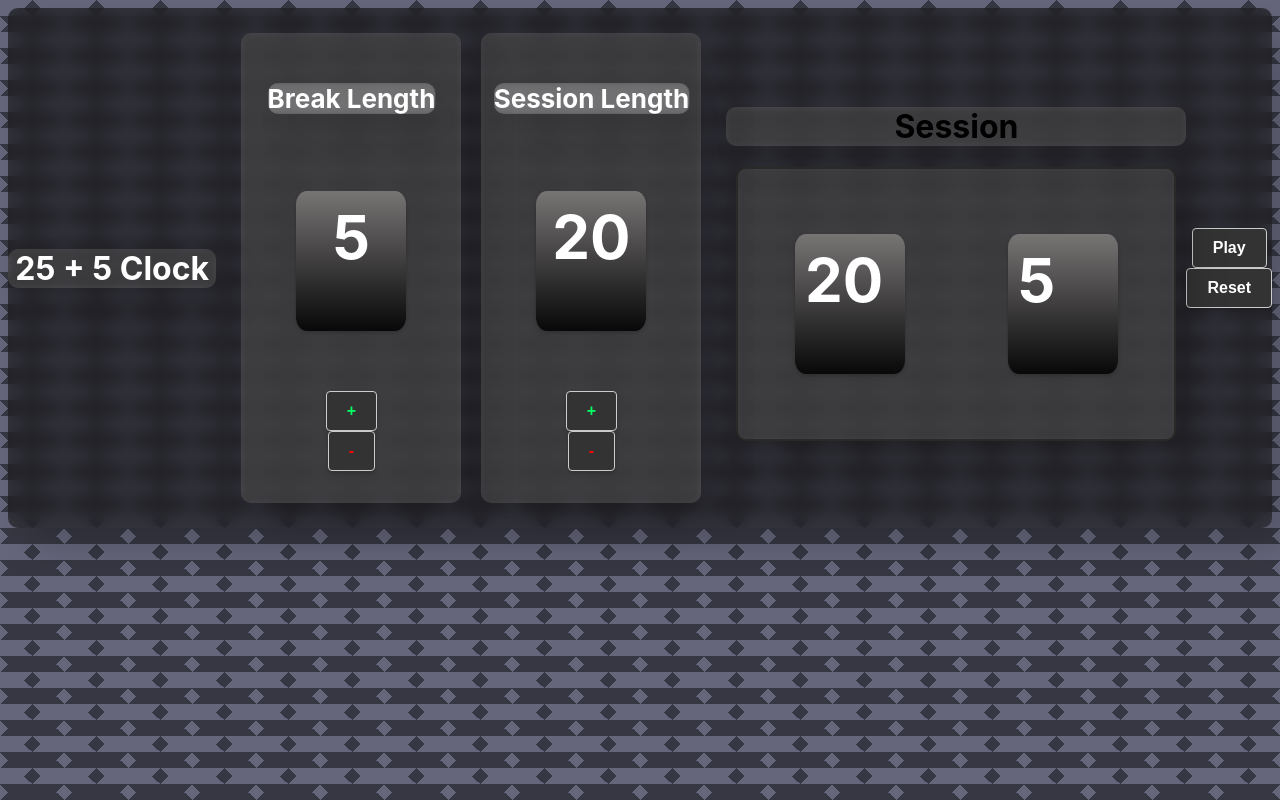
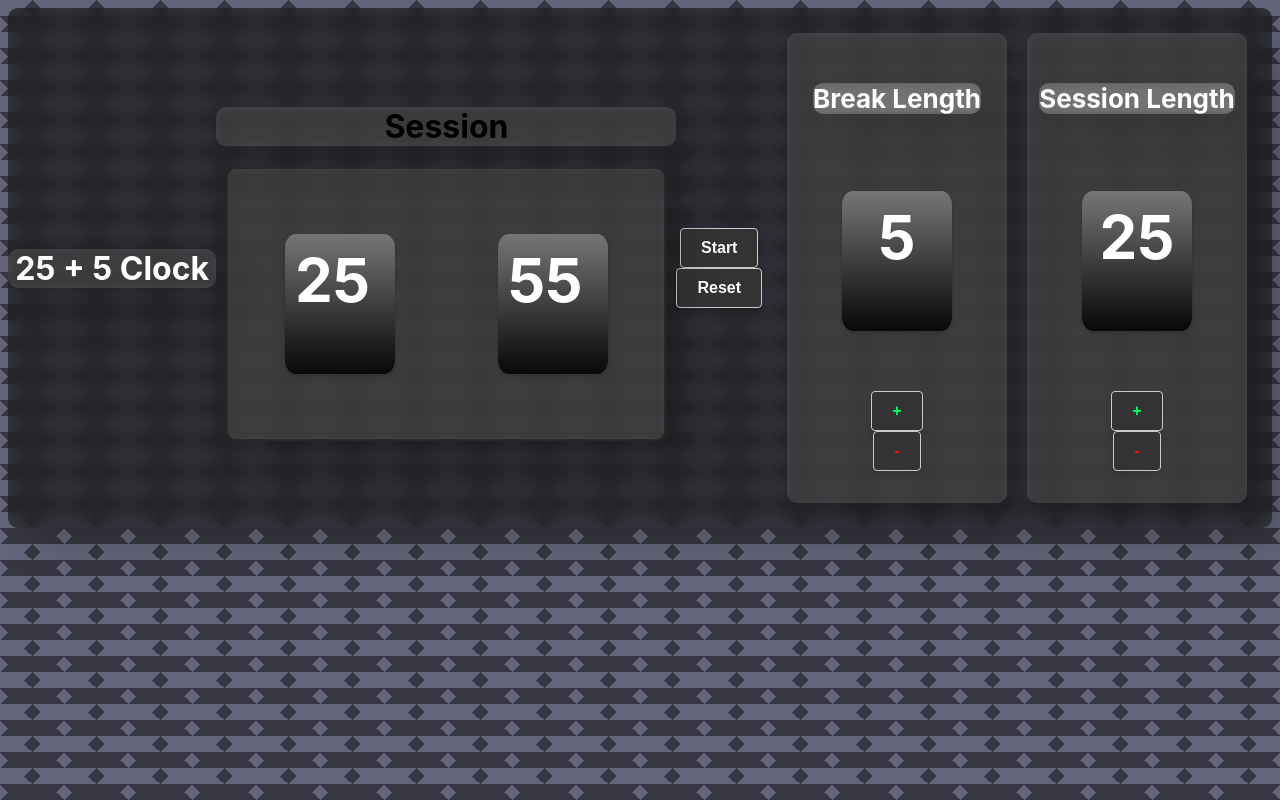
Before and after one commit to mskDev0092/react-v-clock, a React (Create React App) app: page / in a window 1280 px wide. Built offline with nearby package versions, Linux system fonts and the light colour scheme.

Commit message:
1 file modified

```diff
--- a/src/App.js
+++ b/src/App.js
@@ -1,48 +1,46 @@
-import React, { useReducer, useState } from 'react';
-import Countdown from 'react-countdown';
+import React, { useReducer, useState, useEffect } from 'react';
+
 import './style.css';
 
 const initialState = {
-  scount: 25,
-  bcount: 5,
-  maxLimit: 60,
-  seconds: '00',
+  session: 25,
+  break: 5,
 };
 const reducer = (state, action) => {
   switch (action.type) {
     case 'SUB':
-      if (state.scount > 1) {
+      if (state.session > 1) {
         return {
           ...state,
-          scount: state.scount - 1,
+          session: state.session - 1,
         };
       } else {
         return state;
       }
     case 'ADD':
-      if (state.scount < state.maxLimit) {
+      if (state.session < 60) {
         return {
           ...state,
-          scount: state.scount + 1,
+          session: state.session + 1,
         };
       } else {
         return state;
       }
     case 'BSUB':
-      if (state.bcount > 1) {
+      if (state.break > 1) {
         return {
           ...state,
-          bcount: state.bcount - 1,
+          break: state.break - 1,
         };
       } else {
         return state;
       }
 
     case 'BAD':
-      if (state.bcount < state.maxLimit) {
+      if (state.break < 60) {
         return {
           ...state,
-          bcount: state.bcount + 1,
+          break: state.break + 1,
         };
       } else {
         return state;
@@ -58,6 +56,20 @@
 
 export default function App(props) {
   const [state, dispatch] = useReducer(reducer, initialState);
+  const [minutes, setMinutes] = useState(state.session);
+  const [seconds, setSeconds] = useState(60);
+  const [countStart, setCountStart] = useState(false);
+
+  useEffect(() => {
+    const interval = setInterval(() => {
+      setSeconds(seconds - 1);
+      if (seconds === 0) {
+        setSeconds(59);
+        setMinutes(minutes - 1);
+      }
+    }, 1000);
+    return () => clearInterval(interval);
+  }, [seconds, minutes]);
 
   const handleAdd = () => {
     dispatch({ type: 'ADD' });
@@ -71,30 +83,37 @@
   const handleBreakSub = () => {
     dispatch({ type: 'BSUB' });
   };
-  const startCount = () => {};
-  const Completionist = () => {
-    let x = handleSub();
-    return x;
-  };
-  const renderer = ({ minutes, seconds, completed }) => {
-    if (completed) {
-      // Render a completed state
-      return <Completionist />;
-    } else {
-      // Render a countdown
-      return <p>{seconds}</p>;
+  const startCount = () => {
+    setCountStart(!countStart);
+    if (countStart) {
+      setSeconds(60);
+      setMinutes(0);
     }
   };
 
   return (
     <div className="master">
       <h1>25 + 5 Clock</h1>
+      <div id="time-left">
+        <div id="timer-label">
+          <h1>Session</h1>
+        </div>
+        <div className="timeCount">
+          <p>{minutes} </p> <p>{seconds} </p>
+        </div>
+      </div>
+      <div className="btn">
+        <button id="start_stop" onClick={startCount}>
+          {countStart ? 'Stop' : 'Start'}
+        </button>
+        <button id="reset">Reset </button>
+      </div>
       <div className="menue">
         <div id="break-label">
           <h1>Break Length</h1>
 
           <div id="break-length">
-            <p>{state.bcount}</p>
+            <p>{state.break}</p>
           </div>
           <button id="break-increment" className="add" onClick={handleBreakAdd}>
             +
@@ -112,7 +131,7 @@
           <h1>Session Length</h1>
 
           <div id="session-length">
-            <p>{state.scount}</p>
+            <p>{state.session}</p>
           </div>
           <button id="session-increment" className="add" onClick={handleAdd}>
             +
@@ -122,23 +141,6 @@
           </button>
         </div>
       </div>
-
-      <div id="time-left">
-        <div id="timer-label">
-          <h1>Session</h1>
-        </div>
-        <div className="timeCount">
-          <p>{state.scount} </p>
-
-          <Countdown date={Date.now() + 5000} renderer={renderer} />
-        </div>
-      </div>
-      <div className="btn">
-        <button id="start_stop" onClick={startCount}>
-          Play
-        </button>
-        <button id="reset">Reset </button>
-      </div>
     </div>
   );
 }
```
